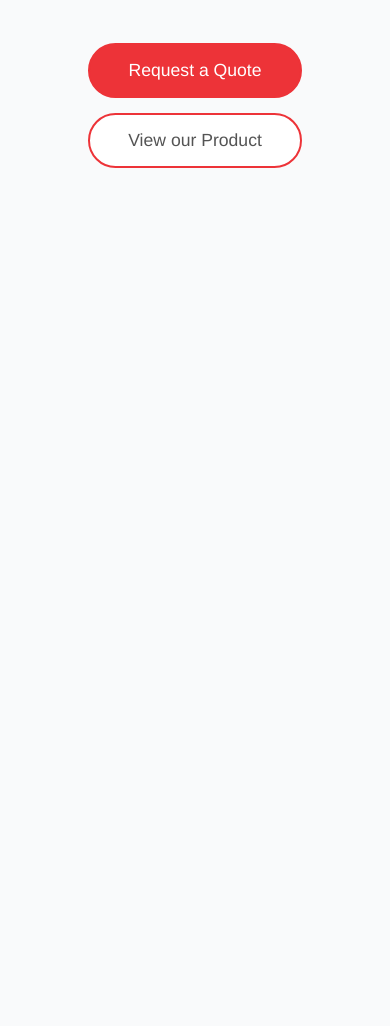
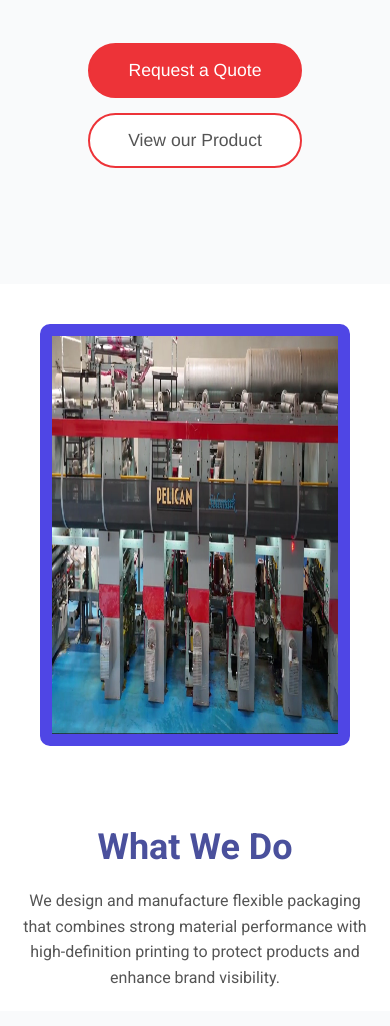
Before and after one commit to Bhushankakade/RRD-flexi-pack, a plain HTML site: page index.html in a window 390 px wide. Shown: the part 1178-2204 px from the top of the page. Before the commit the page ends 1478 px from the top, so only its background shows below. Drawn offline with Linux system fonts and the light colour scheme; a web font is replaced by a local one.

Commit message:
minor changes

```diff
--- a/index.html
+++ b/index.html
@@ -170,6 +170,19 @@
         </section>
 
 
+        <div class="what_we_do">
+            <div class="what_we_do_image-container">
+                <img src="./asset/printing_machine.png" class="zoom-img" alt="Printing Machine">
+            </div>
+            <div class="what_we_do_content">
+                <h2>What We Do</h2>
+                <p>We design and manufacture flexible packaging that combines strong material performance with
+                    high-definition
+                    printing to protect products and enhance brand visibility.</p>
+            </div>
+        </div>
+
+
     </header>
 
 
--- a/styles.css
+++ b/styles.css
@@ -402,3 +402,74 @@ button {
     font-size: 1.1rem;
   }
 }
+
+/* what we do */
+.what_we_do {
+  display: flex;
+  align-items: center;
+  background-color: #ffffff;
+  padding: 50px;
+  width: 100%;
+  box-sizing: border-box;
+  margin-top: 4rem;
+  gap: 30px;
+}
+
+.what_we_do_image-container {
+  flex: 0.7;
+  border-radius: 20px;
+  overflow: hidden;
+  display: flex;
+  justify-content: center;
+  align-items: center;
+  height: 400px;
+}
+
+.what_we_do_image-container img {
+  width: 30rem;
+  height: 50vh;
+  max-width: 100%;
+  border-radius: 10px;
+  border: 12px solid #4f46e5;
+  transition: transform 0.4s ease;
+}
+
+.what_we_do_image-container:hover img {
+  transform: scale(1.1);
+}
+
+.what_we_do_content {
+  flex: 0.7;
+  color: #2c2c2c;
+}
+
+.what_we_do_content h2 {
+  color: #4a509c;
+  font-size: 36px;
+  font-weight: bold;
+  margin-bottom: 20px;
+}
+
+.what_we_do_content p {
+  font-size: 16px;
+  line-height: 1.6;
+  color: #555555;
+}
+
+@media (max-width: 768px) {
+  .what_we_do {
+    flex-direction: column;
+    padding: 20px;
+  }
+  .what_we_do_image-container {
+    width: 100%;
+    margin-right: 0;
+    margin-bottom: 30px;
+    height: auto;
+    padding: 20px;
+  }
+  .what_we_do_content {
+    width: 100%;
+    text-align: center;
+  }
+}
```
Also changed, not shown: asset/printing_machine.png (added).
